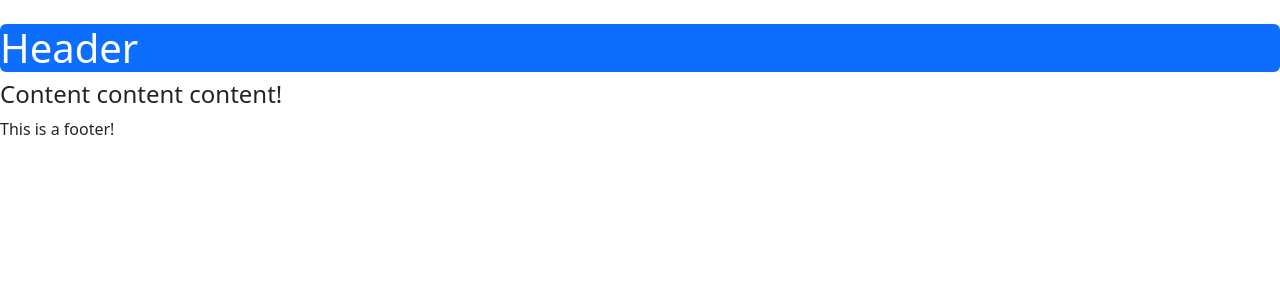
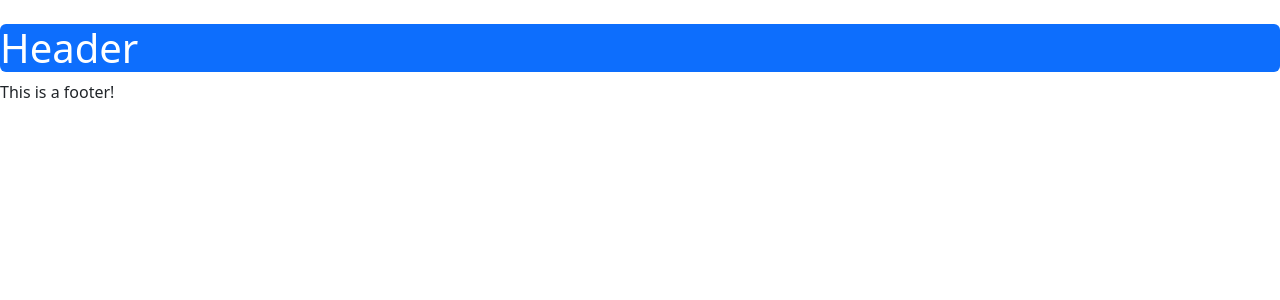
Before and after one commit to jupitters/team-member-allocation, a React (Vite) app: page / in a window 1280 px wide. Shown: the top 300 px of the page. Built offline with nearby package versions, Linux system fonts and the light colour scheme.

Commit message:
correction names

```diff
--- a/src/App.jsx
+++ b/src/App.jsx
@@ -1,6 +1,6 @@
 import './App.css';
 import Header from './Header';
-import Content from './Content';
+import Employees from './Employees'
 import Footer from './Footer';
 
 function App() {
@@ -8,7 +8,7 @@ function App() {
   return (
       <div>
         <Header />
-        <Content />
+        <Employees />
         <Footer />
       </div>
   )
--- a/src/Emplyees.jsx
+++ b/src/Employees.jsx
@@ -1,7 +1,7 @@
 import React from 'react'
 import { useState } from 'react';
 
-const Emplyees = () => {
+const Employees = () => {
     const [employees, setEmployees] = useState([{
     id: 1,
     fullName: "Bob Jones",
@@ -98,4 +98,4 @@ const Emplyees = () => {
   )
 }
 
-export default Emplyees
+export default Employees
```
